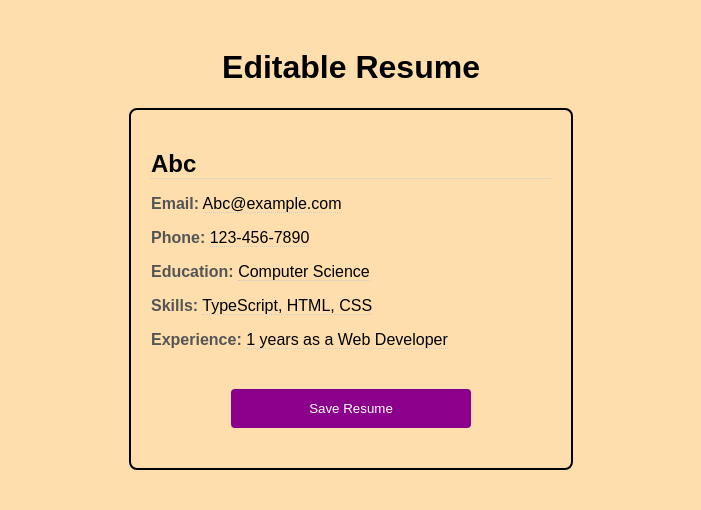
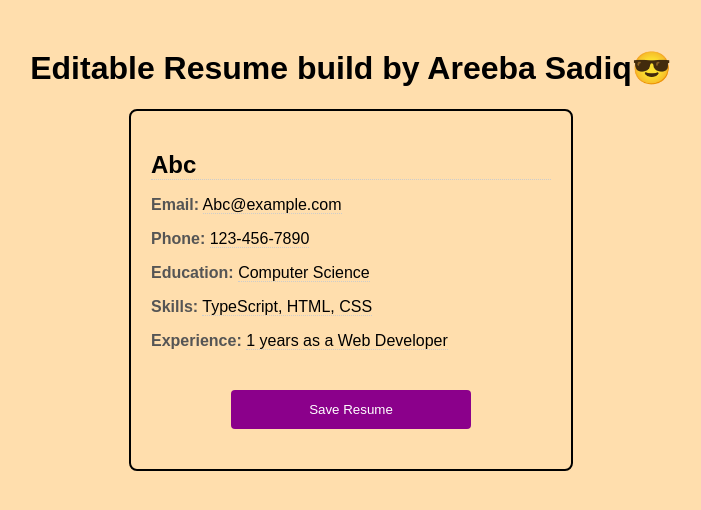
Before and after one commit to AreebaSadiq23/Hackathon-project3, a plain HTML site: page index.html in a window 1280 px wide. Shown: the whole page, without its empty margins (289-990 px from the left). Drawn offline with Linux system fonts and the light colour scheme; a script that the page names is missing.

Commit message:
Update index.html

```diff
--- a/index.html
+++ b/index.html
@@ -7,7 +7,7 @@
   <link rel="stylesheet" href="style.css">
 </head>
 <body>
-  <h1>Editable Resume</h1>
+  <h1>Editable Resume build by Areeba Sadiq😎</h1>
 
   <div class="resume-container">
     <div class="resume-section">
```
